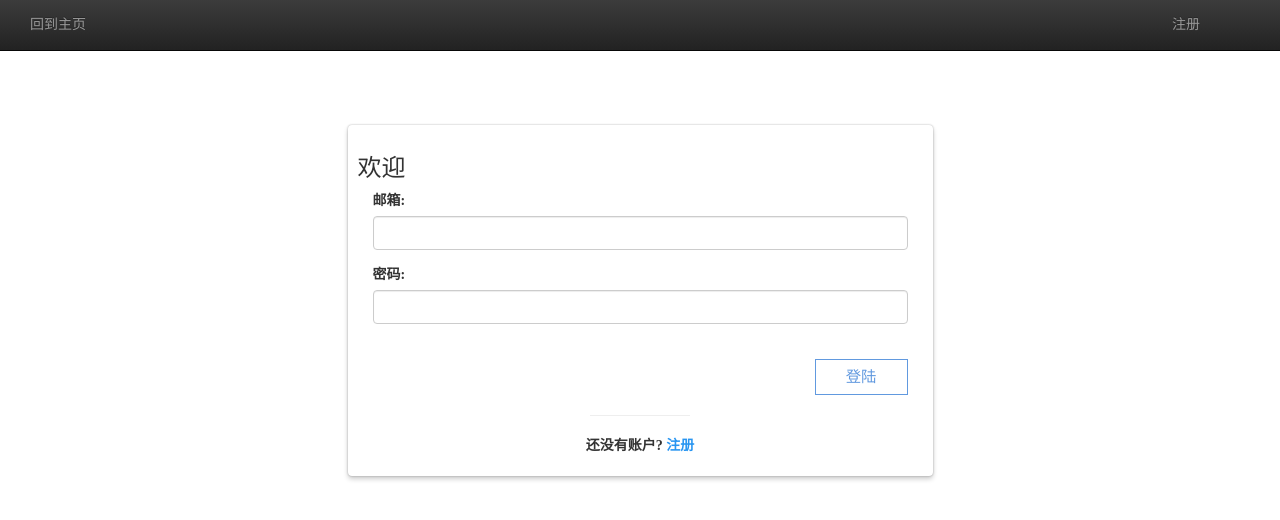
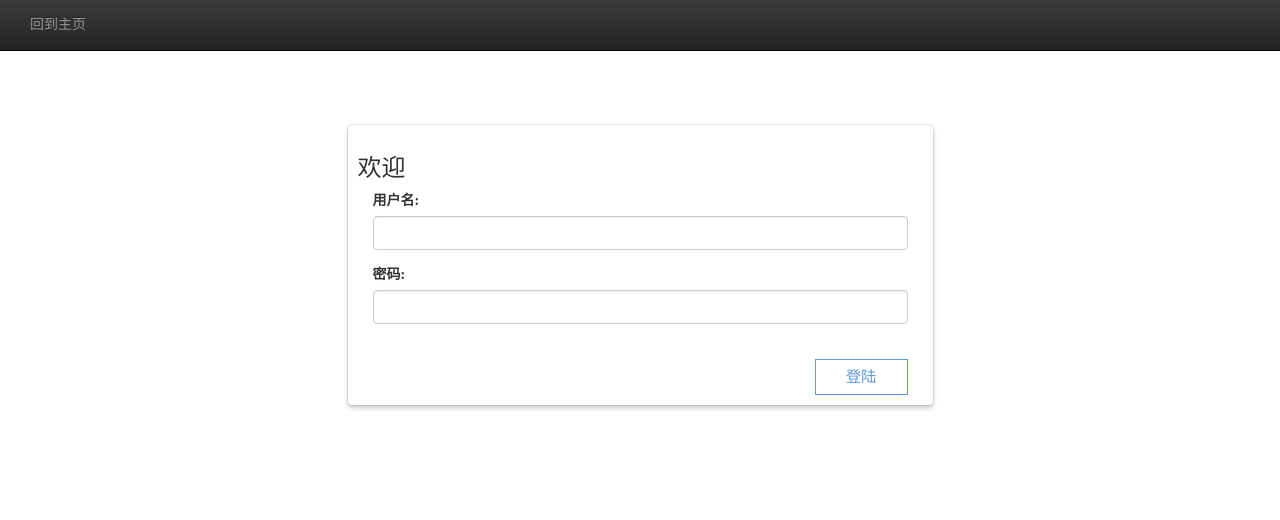
Before and after one commit to rixardxxd/ERP, a Django app: page /login/ in a window 1280 px wide. Shown: the top 520 px of the page. Run offline with Django 3.2, Linux system fonts and the light colour scheme; parts of the project's set-up code (start-up, migrations or seed data) failed here and were passed over; some libraries are stand-ins or nearby versions.

```diff
--- a/OrderTrack/templates/registration/login.html
+++ b/OrderTrack/templates/registration/login.html
@@ -24,9 +24,6 @@
                     <a href="/">回到主页</a>
                 </li>
             </ul>
-            <ul class="nav navbar-nav navbar-right" id="navbar-right-item">
-                <li><a href="/register/">注册</a></li>
-            </ul>
         </div>
     </div>
 </nav>
@@ -44,9 +41,9 @@
                         {% csrf_token %}
                         {{ form.non_field_errors }}
                         <div class="form-group">
-                            {{ form.email.label_tag }}
-                            {{ form.email.errors }}
-                            {{ form.email }}
+                            {{ form.username.label_tag }}
+                            {{ form.username.errors }}
+                            {{ form.username }}
                         </div>
                         <div class="form-group">
                             {{ form.password.label_tag }}
@@ -63,15 +60,9 @@
                         </div>
                     </form>
                 </div>
-                <br>
-
-                <div class="col-md-12 clearfix centered">
-                    <hr class="half-rule-thin">
-                    <strong><p>还没有账户? <a href="/register/?next={{ next }}" class="important">注册</a>
-                    </p></strong>
-                </div>
             </div>
         </div>
     </div>
 </div>
+</div>
 {% endblock %}
--- a/website/forms.py
+++ b/website/forms.py
@@ -9,13 +9,13 @@ from django.contrib.auth.models import User
 class LoginForm(forms.Form):
     """
     Base class for authenticating users. Extend this to get a form that accepts
-    email/password logins.
+    username/password logins.
     """
-    email = forms.EmailField(label=_(u"邮箱"), required=True)
+    username = forms.CharField(label=_(u"用户名"), required=True)
     password = forms.CharField(label=_(u"密码"), widget=forms.PasswordInput, required=True)
 
     error_messages = {
-        'invalid_login': _(u"邮箱或者密码不正确"),
+        'invalid_login': _(u"用户名或者密码不正确"),
         'inactive': _(u"该账号已经停用"),
     }
 
@@ -23,12 +23,12 @@ class LoginForm(forms.Form):
 
     def clean(self):
         super(LoginForm, self).clean()
-        email = self.cleaned_data.get('email')
+        username = self.cleaned_data.get('username')
         password = self.cleaned_data.get('password')
 
-        if email and password:
-            if User.objects.filter(email=email).exists():
-                user = User.objects.get(email=email)
+        if username and password:
+            if User.objects.filter(username=username).exists():
+                user = User.objects.get(username=username)
                 self.user_cache = authenticate(username=user.username,
                                                password=password)
             if self.user_cache is None:
--- a/website/urls.py
+++ b/website/urls.py
@@ -6,7 +6,6 @@ urlpatterns = patterns('',
     url(r'^$', views.main_view, name="main"),
     url(r'^login/$', views.login_view, name="login"),
     url(r'^logout/$', views.logout_view, name="logout"),
-    url(r'^register/$', views.register_view, name="register"),
 
     url(r'^member/$', views.member_view, name="member"),
     url(r'^usage-report/$', views.usage_report_view, name="usage-report"),
```
